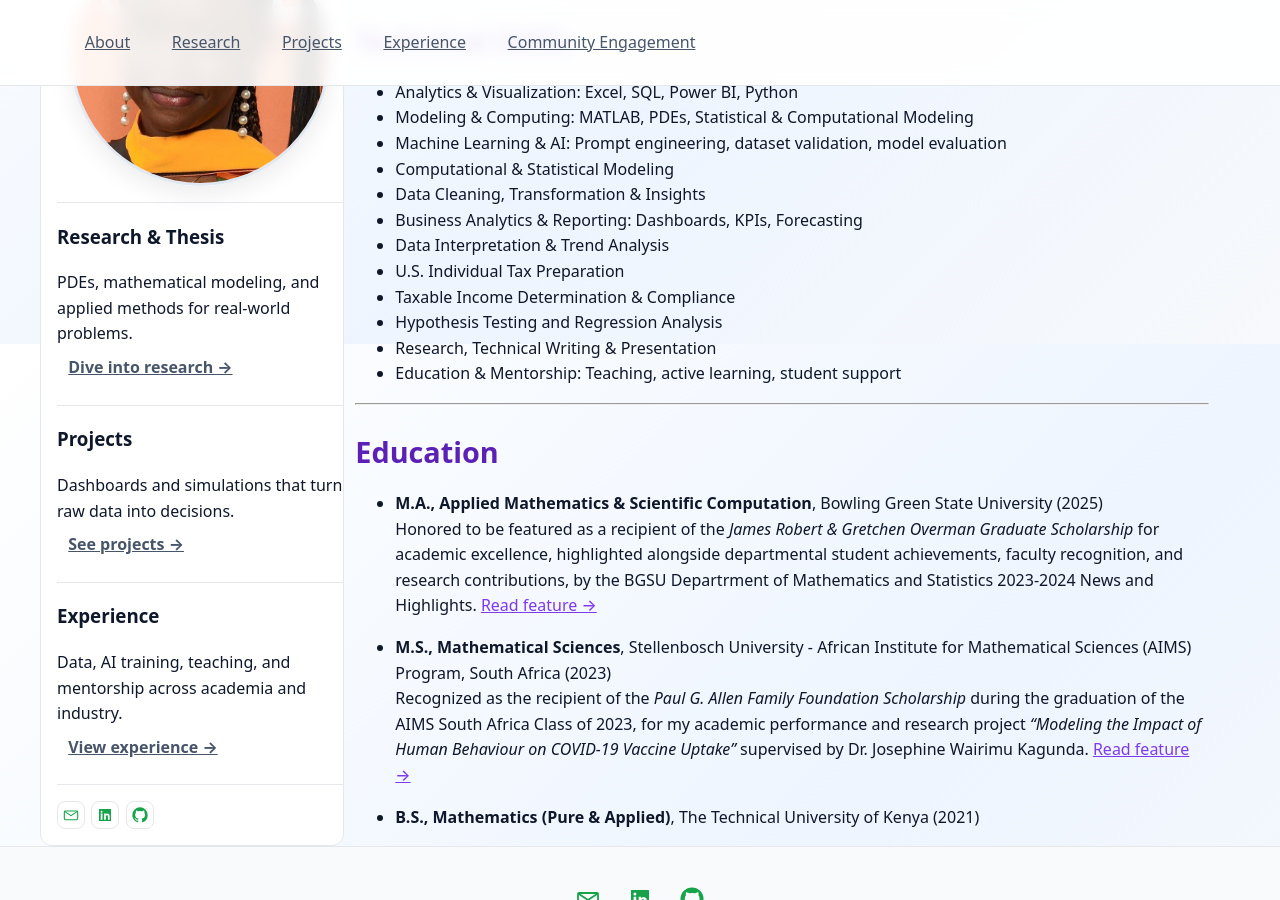
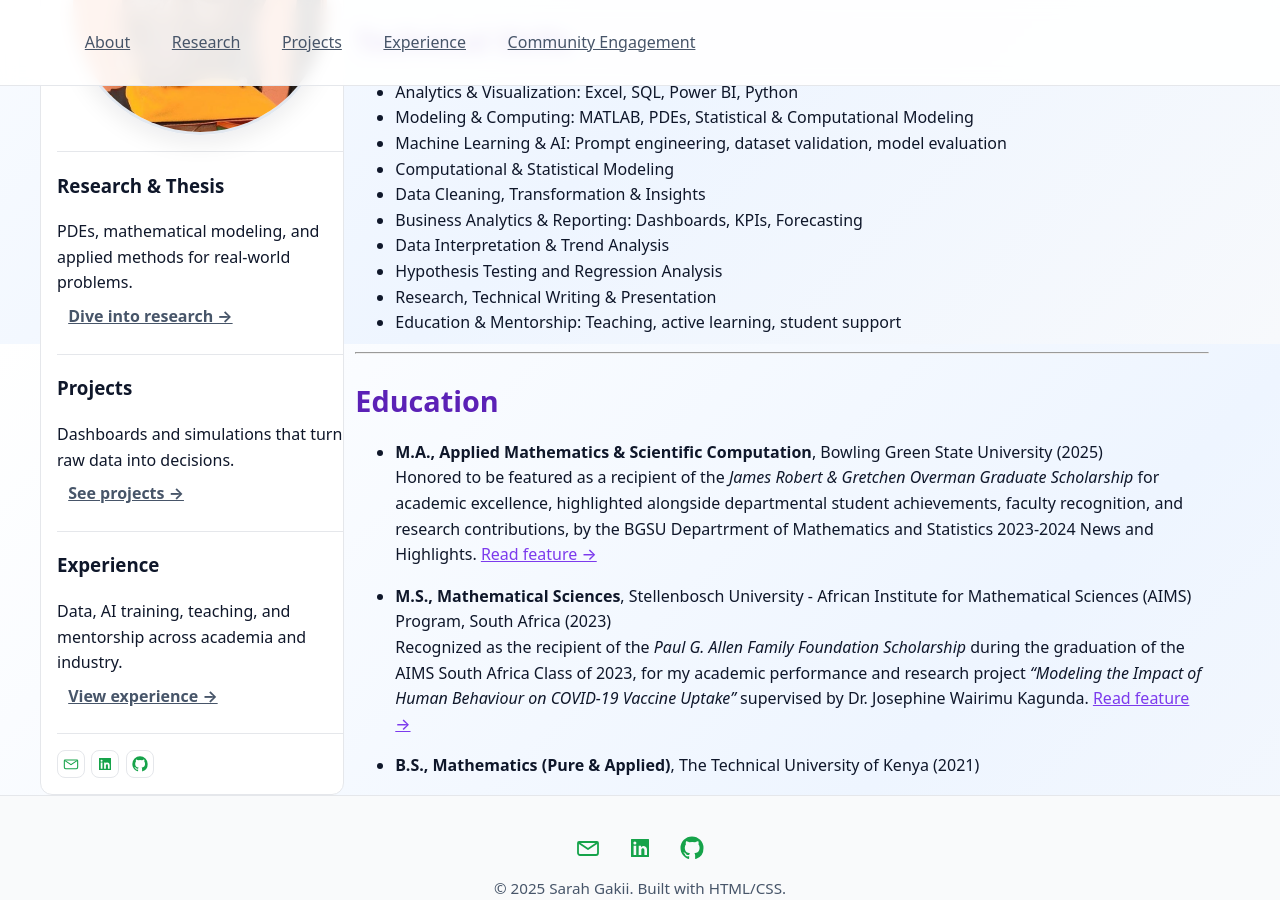
Before and after one commit to SARAH-GAKII/sarah-gakii.github.io, a Jekyll site: the page built from index.md, in a window 1280 px wide and 900 px high, scrolled down 556 px. Built offline with Jekyll 4.4.1, drawn with Linux system fonts in a browser that asks for light colours.

Commit message:
Update index.md to remove tax-related items
Removed U.S. Individual Tax Preparation and Taxable Income Determination & Compliance from the list.

```diff
--- a/index.md
+++ b/index.md
@@ -82,8 +82,6 @@ My work sits at the intersection of research, analytics, and impact. I’ve taug
 - Data Cleaning, Transformation & Insights
 - Business Analytics & Reporting: Dashboards, KPIs, Forecasting
 - Data Interpretation & Trend Analysis
-- U.S. Individual Tax Preparation
-- Taxable Income Determination & Compliance
 - Hypothesis Testing and Regression Analysis
 - Research, Technical Writing & Presentation
 - Education & Mentorship: Teaching, active learning, student support
```
